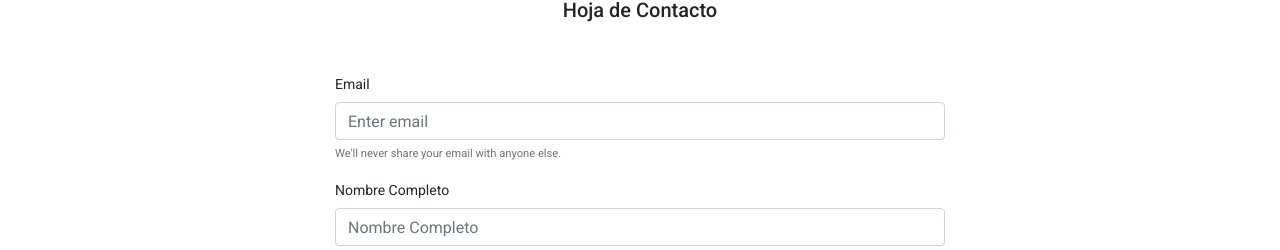
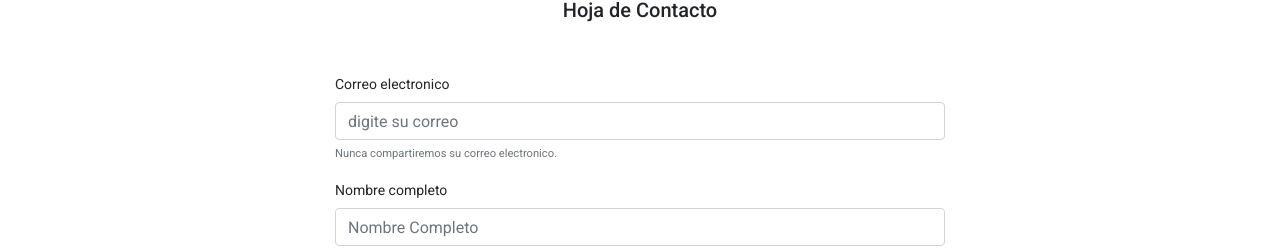
Before and after one commit to elneto264/fnad, an Angular app: page /contacto in a window 1280 px wide. Shown: the part 118-368 px from the top of the page. Built offline with nearby package versions, Linux system fonts and the light colour scheme.

Commit message:
arreglo en contacto

```diff
--- a/src/app/component/contact-form/contact-form.component.html
+++ b/src/app/component/contact-form/contact-form.component.html
@@ -4,17 +4,17 @@
         <div class="col-md-6 offset-md-3">
             <form [formGroup]="FormData" (ngSubmit)="onSubmit(FormData.value)">
                 <div class="form-group">
-                    <label for="Email">Email</label>
-                    <input type="email" class="form-control" name="Email" aria-describedby="emailHelp" placeholder="Enter email" formControlName="Email">
-                    <small id="emailHelp" class="form-text text-muted">We'll never share your email with anyone else.</small>
+                    <label for="Email">Correo electronico</label>
+                    <input type="email" class="form-control" name="Email" aria-describedby="emailHelp" placeholder="digite su correo" formControlName="Email">
+                    <small id="emailHelp" class="form-text text-muted">Nunca compartiremos su correo electronico.</small>
                 </div>
                 <div class="form-group">
-                    <label for="fullname">Nombre Completo</label>
+                    <label for="fullname">Nombre completo</label>
                     <input type="text" class="form-control" name="Fullname" placeholder="Nombre Completo" formControlName="Fullname">
                 </div>
                 <div class="form-group">
-                    <label for="fullname">Telefono</label>
-                    <input type="text" class="form-control" name="Phone" placeholder="Telefono" formControlName="Phone">
+                    <label for="fullname">Teléfono</label>
+                    <input type="text" class="form-control" name="Phone" placeholder="Teléfono" formControlName="Phone">
                 </div>
                 <div class="form-group">
                     <label for="comment">Mensaje</label>
```
